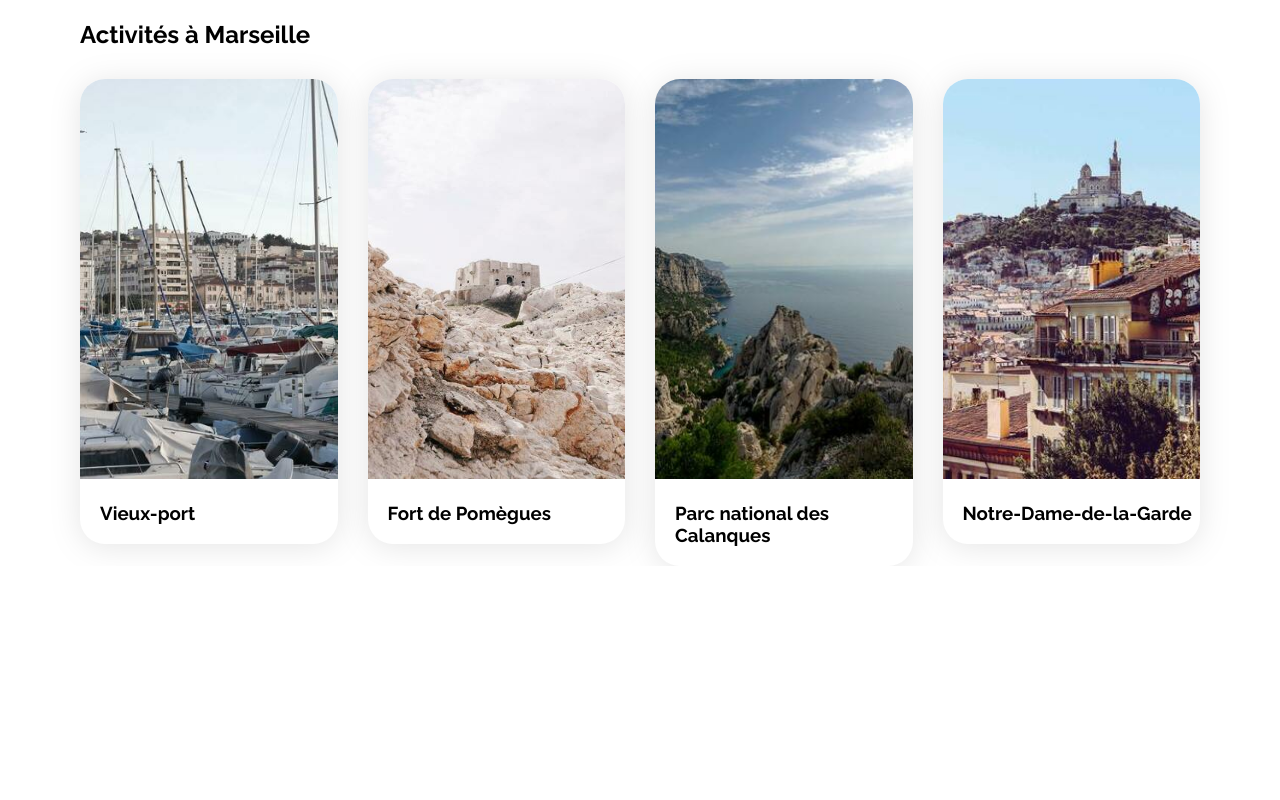
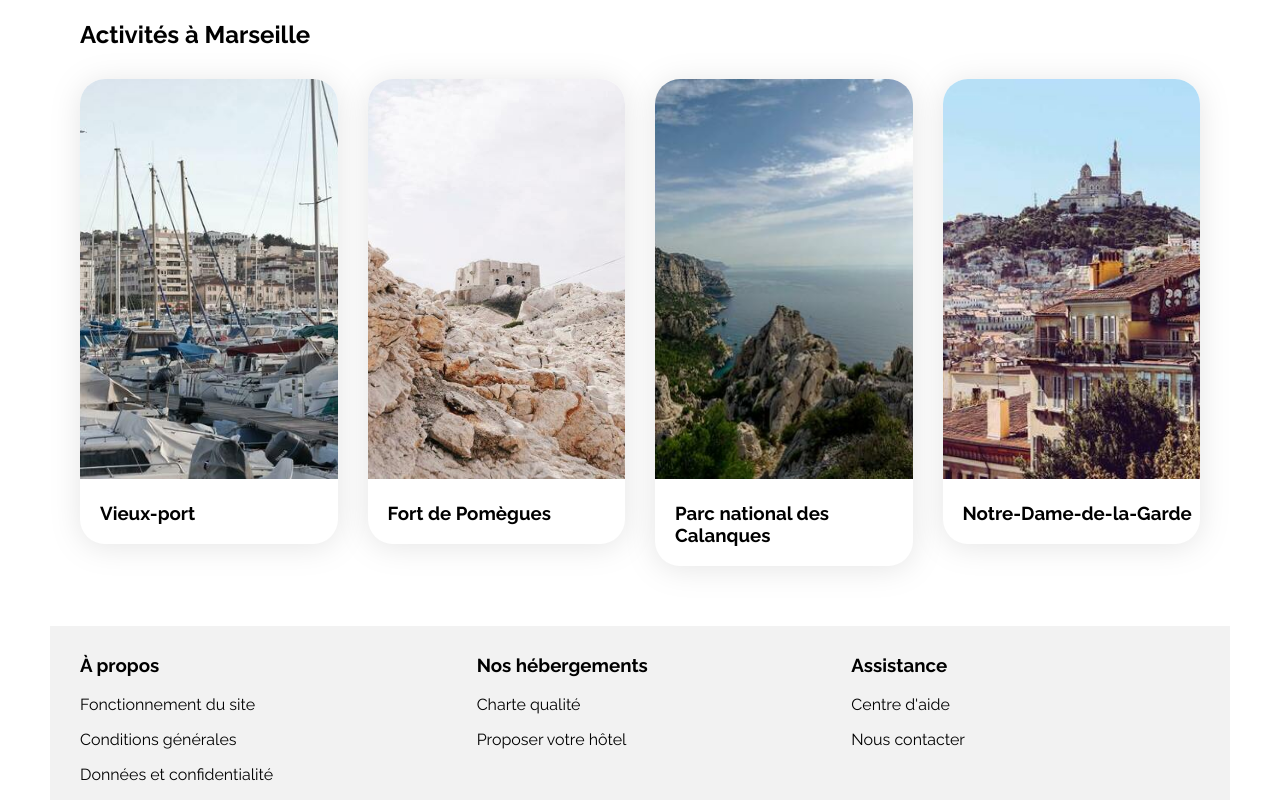
Before and after one commit to christopher-cornet/booki, a plain HTML site: page index.html in a window 1280 px wide. Shown: the part 1093-1893 px from the top of the page. Before the commit the page ends 1659 px from the top, so only its background shows below. Drawn offline with Linux system fonts and the light colour scheme.

Commit message:
Added Footer

```diff
--- a/css/style.css
+++ b/css/style.css
@@ -323,6 +323,19 @@ form i {
     margin-bottom: 5px;
 }
 
+footer {
+    background-color: var(--main-bg-color);
+    margin-top: 60px;
+}
+
+footer section {
+    display: flex;
+    justify-content: space-between;
+    max-width: 75%;
+    margin-left: 30px;
+    padding-top: 10px;
+}
+
 
 
 /* Le code ci-dessous correspond à la version responsive uniquement */
--- a/index.html
+++ b/index.html
@@ -250,7 +250,7 @@
                     </a>
                     <a href="#">
                         <article class="card">
-                            <img src="images/activites/paul-hermann.jpg" alt="Image du Vieux-port">
+                            <img src="images/activites/paul-hermann.jpg" alt="Image du Fort de Pomègues">
                             <div class="card-content">
                                 <div class="card-txt">
                                     <h3>Fort de Pomègues</h3>
@@ -260,7 +260,7 @@
                     </a>
                     <a href="#">
                         <article class="card">
-                            <img src="images/activites/kilyan-sockalingum.jpg" alt="Image du Vieux-port">
+                            <img src="images/activites/kilyan-sockalingum.jpg" alt="Image du Parc national des Calanques">
                             <div class="card-content">
                                 <div class="card-txt">
                                     <h3>Parc national des Calanques</h3>
@@ -270,7 +270,7 @@
                     </a>
                     <a href="#">
                         <article class="card">
-                            <img src="images/activites/florian-wehde.jpg" alt="Image du Vieux-port">
+                            <img src="images/activites/florian-wehde.jpg" alt="Image de Notre-Dame-de-la-Garde">
                             <div class="card-content">
                                 <div class="card-txt">
                                     <h3>Notre-Dame-de-la-Garde</h3>
@@ -281,7 +281,26 @@
                 </div>
             </section>
         </main>
-        <footer></footer>
+        <footer>
+            <section>
+                <div>
+                    <a href="#"><h3>À propos</h3></a>
+                    <a href="#"><p>Fonctionnement du site</p></a>
+                    <a href="#"><p>Conditions générales</p></a>
+                    <a href="#"><p>Données et confidentialité</p></a>
+                </div>
+                <div>
+                    <a href="#"><h3>Nos hébergements</h3></a>
+                    <a href="#"><p>Charte qualité</p></a>
+                    <a href="#"><p>Proposer votre hôtel</p></a>
+                </div>
+                <div>
+                    <a href="#"><h3>Assistance</h3></a>
+                    <a href="#"><p>Centre d'aide</p></a>
+                    <a href="#"><p>Nous contacter</p></a>
+                </div>
+            </section>
+        </footer>
     </div>
 </body>
 
```
